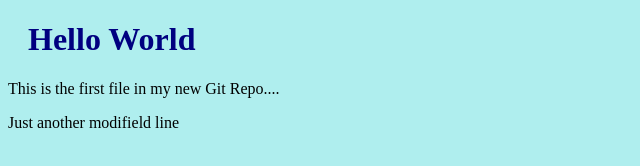
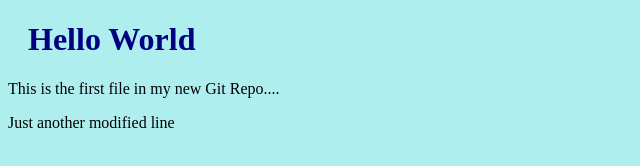
Before and after one commit to NhartyInnovate/myproject, a plain HTML site: page index.html in a window 1280 px wide. Shown: the full height of the page, 0-640 px from the left. Drawn offline with Linux system fonts and the light colour scheme.

Commit message:
Spelling error

```diff
--- a/index.html
+++ b/index.html
@@ -7,6 +7,6 @@
     <body>
         <h1>Hello World</h1>
         <p>This is the first file in my new Git Repo....</p>
-        <p>Just another modifield line</p>
+        <p>Just another modified line</p>
     </body>
 </html>
```
